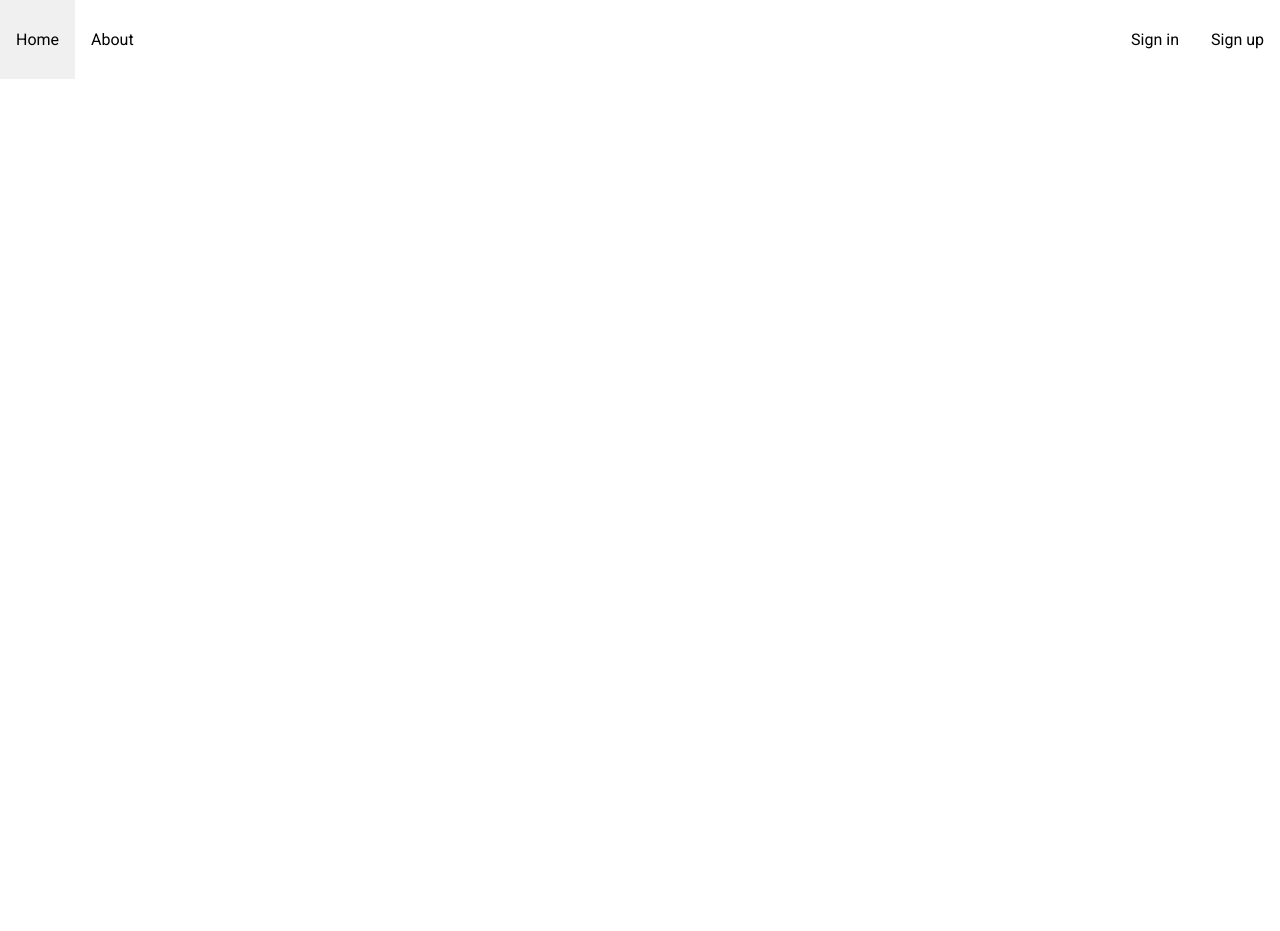
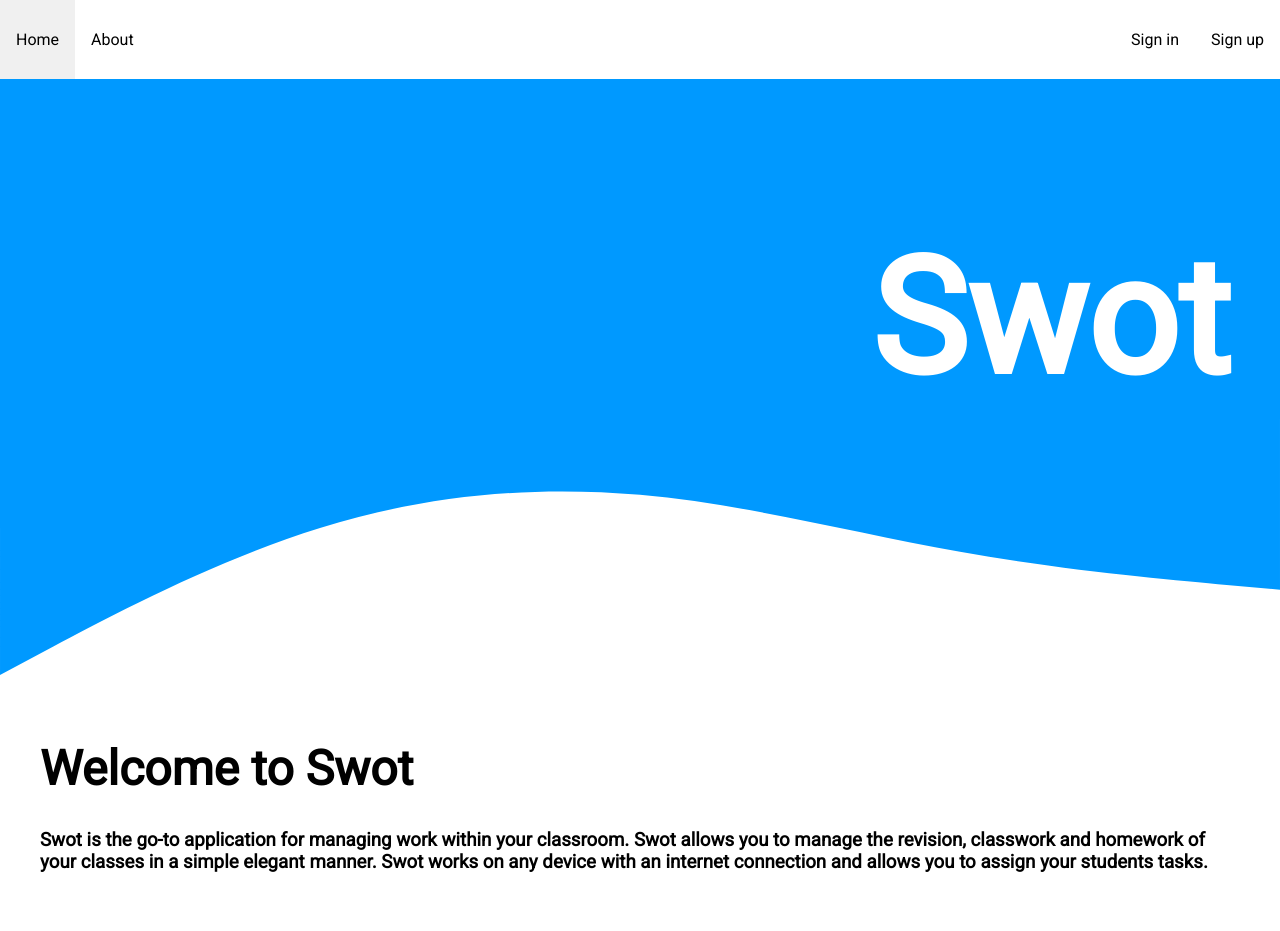
Before and after one commit to jb3/swot-backend, a Flask app: page / in a window 1280 px wide. Before the commit the page ends 79 px from the top, so only its background shows below. Run offline with Flask 2, Linux system fonts and the light colour scheme; parts of the project's set-up code (start-up, migrations or seed data) failed here and were passed over; some libraries are stand-ins or nearby versions.

Commit message:
Add more content to index page

```diff
--- a/backend/templates/pages/index.html
+++ b/backend/templates/pages/index.html
@@ -3,8 +3,13 @@
 {% block title %}Home{% endblock %}
 
 {% block content %}
-    <div class="html-mobile-background"></div>
-    <div class="container">
+
+    <div class="container landing-jumbo">
         <h1 id="landing-hero">Swot</h1>
     </div>
+    <svg xmlns="http://www.w3.org/2000/svg" viewBox="0 0 1440 320"><path fill="#0099ff" fill-opacity="1" d="M0,288L60,256C120,224,240,160,360,122.7C480,85,600,75,720,85.3C840,96,960,128,1080,149.3C1200,171,1320,181,1380,186.7L1440,192L1440,0L1380,0C1320,0,1200,0,1080,0C960,0,840,0,720,0C600,0,480,0,360,0C240,0,120,0,60,0L0,0Z"></path></svg>
+    <div class="container" style="padding-top: 0px;">
+        <h1 style="font-size: 3em;">Welcome to Swot</h1>
+        <h3>Swot is the go-to application for managing work within your classroom. Swot allows you to manage the revision, classwork and homework of your classes in a simple elegant manner. Swot works on any device with an internet connection and allows you to assign your students tasks.</h3>
+    </div>
 {% endblock %}
```
